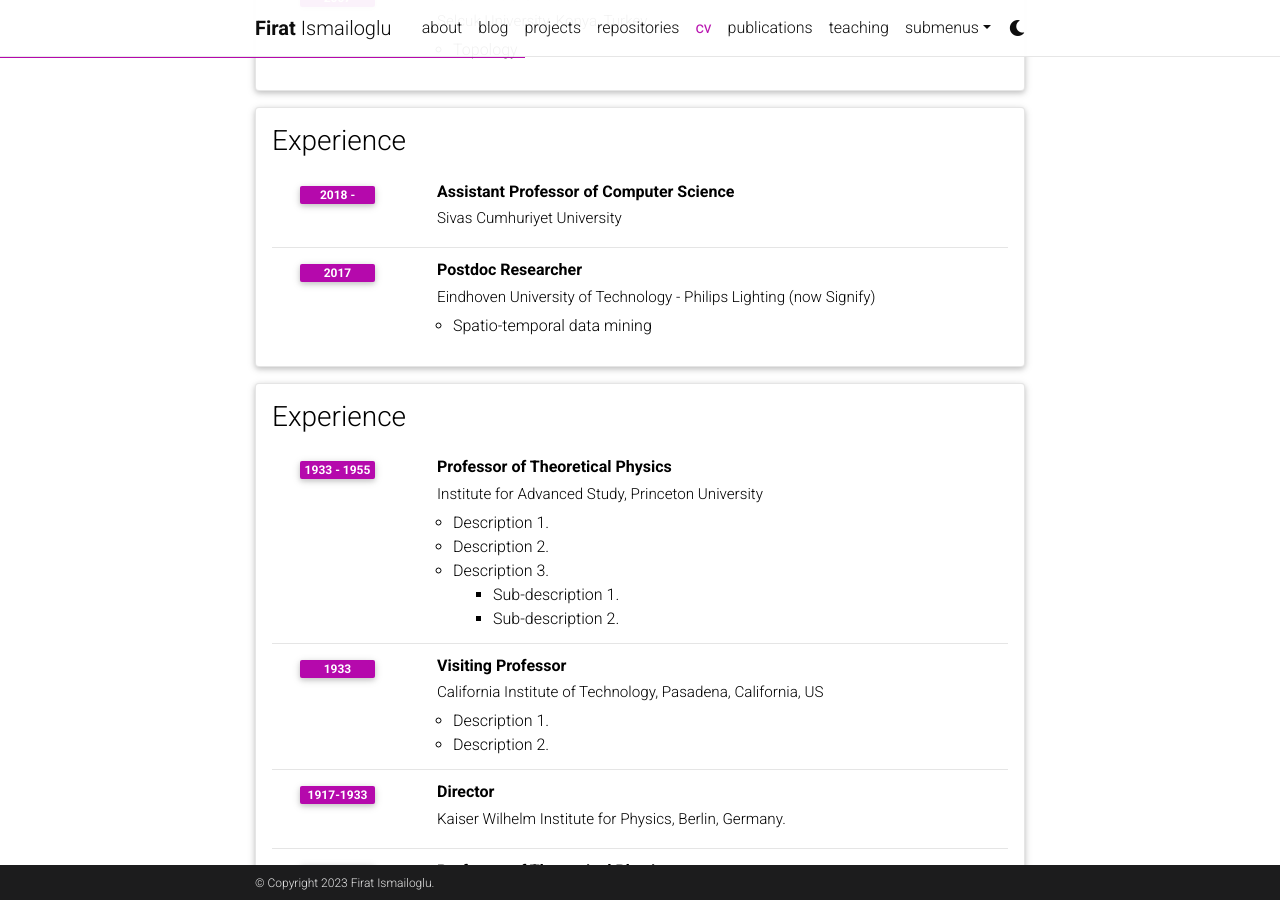
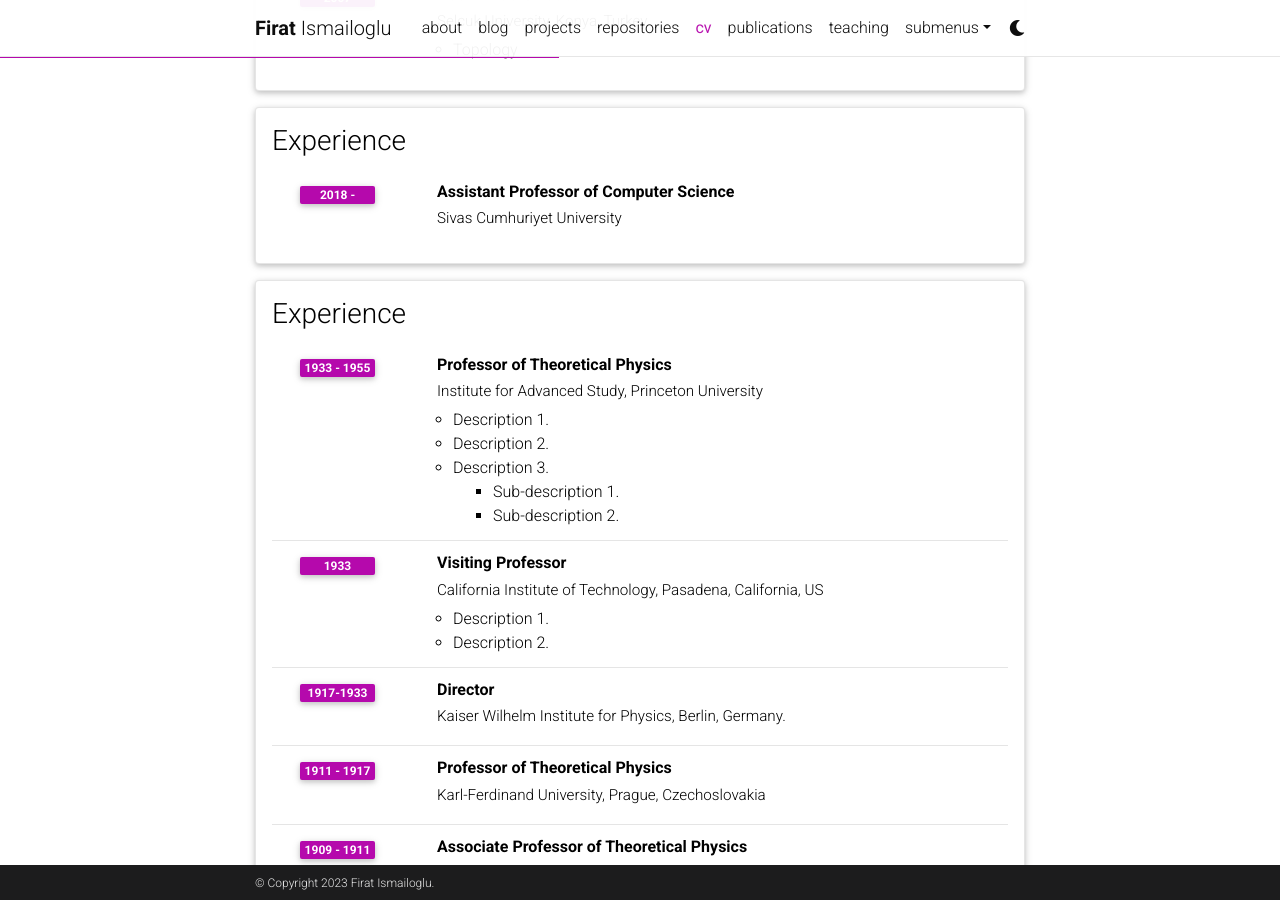
Before and after one commit to FiratIsmailoglu/firatismailoglu.github.io, a Jekyll site: the page built from _pages/cv.md, in a window 1280 px wide and 900 px high, scrolled down 703 px. Built offline with Jekyll 4.4.1, drawn with Linux system fonts in a browser that asks for light colours; comment, search, counter and statistics services are not loaded; a style sheet for code colours, icons or effects is not loaded.

Commit message:
Update cv.yml

```diff
--- a/_data/cv.yml
+++ b/_data/cv.yml
@@ -32,11 +32,7 @@
     - title: Assistant  Professor of Computer Science
       institution: Sivas Cumhuriyet University
       year: 2018 -
-    - title: Postdoc Researcher
-      institution: Eindhoven University of Technology - Philips Lighting (now Signify)
-      year : 2017
-      description:
-         Spatio-temporal data mining
+
 
 
 
```
